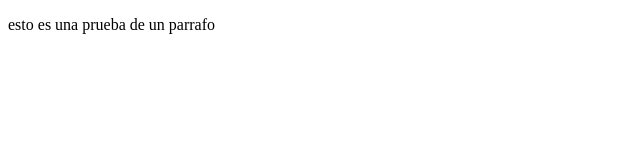
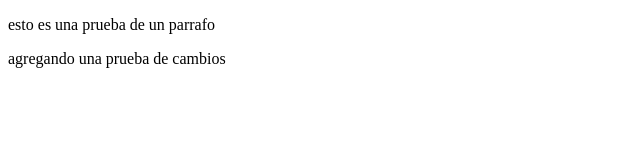
Before and after one commit to Byron94gt/prueba, a plain HTML site: page index.html in a window 1280 px wide. Shown: the whole page, without its empty margins (0-640 px from the left). Drawn offline with Linux system fonts and the light colour scheme.

Commit message:
agregando cambios

```diff
--- a/index.html
+++ b/index.html
@@ -7,6 +7,10 @@
 		<p>
 			esto es una prueba de un parrafo
 		</p>
+
+		<p>
+			agregando una prueba de cambios
+		</p>
 	</div>
 </head>
 <body>
```
